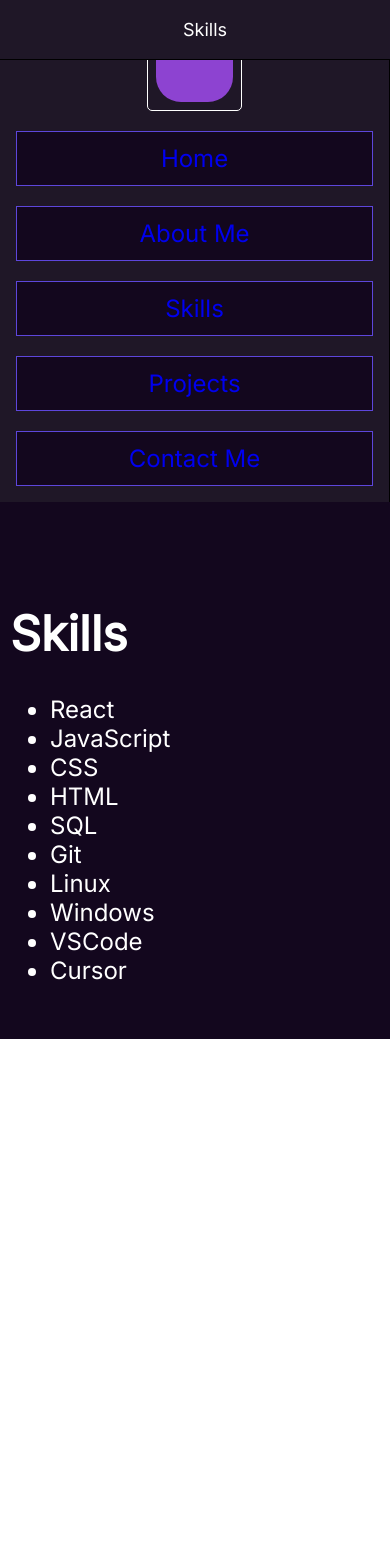
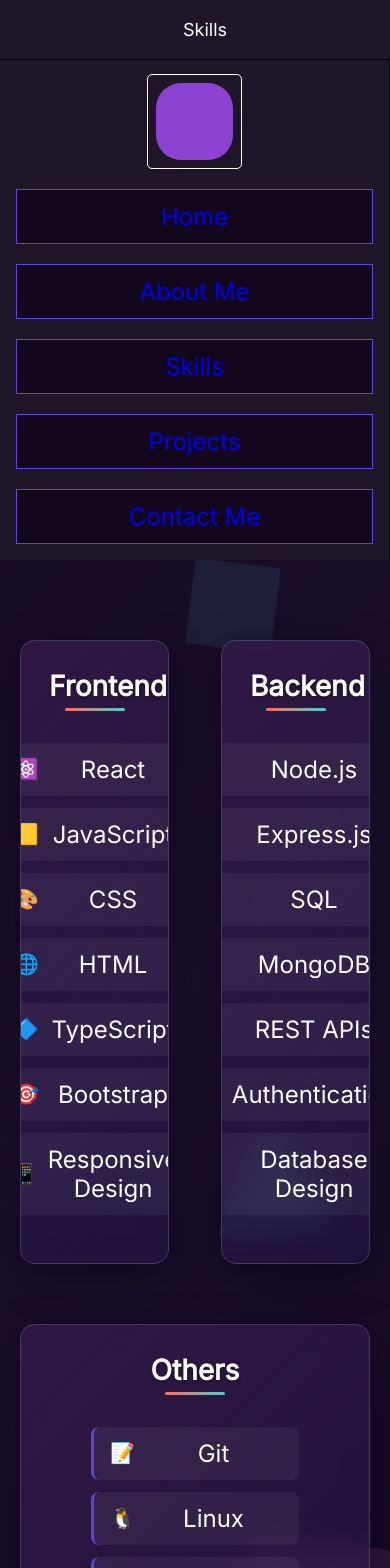
Before and after one commit to seaflapp/react-portfolio, a React (Create React App) app: page /skills in a window 390 px wide. Shown: the top 1568 px of the page. Before the commit the page ends 1039 px from the top, so only its background shows below. Built offline with nearby package versions, Linux system fonts and the light colour scheme.

Commit message:
changed the design look

```diff
--- a/package.json
+++ b/package.json
@@ -9,6 +9,7 @@
     "@testing-library/user-event": "^13.5.0",
     "react": "^19.1.0",
     "react-dom": "^19.1.0",
+    "react-icons": "^5.5.0",
     "react-router-dom": "^7.6.2",
     "react-scripts": "5.0.1",
     "web-vitals": "^2.1.4"
--- a/src/components/ContactPage.jsx
+++ b/src/components/ContactPage.jsx
@@ -9,6 +9,7 @@ const ContactPage = () => (
         <li>Email: <a href="mailto:contact@example.com">contact@example.com</a></li>
         <li>Phone: <a href="tel:+1234567890">+1234567890</a></li>
     </ul>
+
   </MainLayout>
 );
 
--- a/src/components/MainLayout.jsx
+++ b/src/components/MainLayout.jsx
@@ -3,6 +3,14 @@ import { Link } from 'react-router-dom';
 
 const MainLayout = ({ children, pageTitle }) => (
   <div className="logo-colapseble-nav-bar">
+    {/* Animated Background Shapes */}
+    <div className="floating-shape-1"></div>
+    <div className="floating-shape-2"></div>
+    <div className="floating-shape-3"></div>
+    <div className="floating-shape-4"></div>
+    <div className="floating-shape-5"></div>
+    <div className="floating-shape-6"></div>
+
     <div className="nav-bar">
       <div className="current-page-name">{pageTitle}</div>
     </div>
--- a/src/components/SkillsPage.jsx
+++ b/src/components/SkillsPage.jsx
@@ -1,21 +1,50 @@
 import React from 'react';
 import MainLayout from './MainLayout';
+import InfoCard from './InfoCard';
 
 const SkillsPage = () => (
   <MainLayout pageTitle="Skills">
-    <h1>Skills</h1>
-    <ul>
-      <li>React</li>
-      <li>JavaScript</li>
-      <li>CSS</li>
-      <li>HTML</li>
-      <li>SQL</li>
-      <li>Git</li>
-      <li>Linux</li>
-      <li>Windows</li>
-      <li>VSCode</li>
-      <li>Cursor</li>
-    </ul>
+    <div className="skills-grid-container">
+      <div className="skills-top-row">
+        <InfoCard title="Frontend">
+          <ul>
+            <li><span className="skill-icon">⚛️</span>React</li>
+            <li><span className="skill-icon">🟨</span>JavaScript</li>
+            <li><span className="skill-icon">🎨</span>CSS</li>
+            <li><span className="skill-icon">🌐</span>HTML</li>
+            <li><span className="skill-icon">🔷</span>TypeScript</li>
+            <li><span className="skill-icon">🎯</span>Bootstrap</li>
+            <li><span className="skill-icon">📱</span>Responsive Design</li>
+          </ul>
+        </InfoCard>
+
+        <InfoCard title="Backend">
+          <ul>
+            <li><span className="skill-icon">🟢</span>Node.js</li>
+            <li><span className="skill-icon">🚀</span>Express.js</li>
+            <li><span className="skill-icon">🗄️</span>SQL</li>
+            <li><span className="skill-icon">🍃</span>MongoDB</li>
+            <li><span className="skill-icon">🔗</span>REST APIs</li>
+            <li><span className="skill-icon">🔐</span>Authentication</li>
+            <li><span className="skill-icon">💾</span>Database Design</li>
+          </ul>
+        </InfoCard>
+      </div>
+
+      <div className="skills-bottom-row">
+        <InfoCard title="Others">
+          <ul>
+            <li><span className="skill-icon">📝</span>Git</li>
+            <li><span className="skill-icon">🐧</span>Linux</li>
+            <li><span className="skill-icon">🪟</span>Windows</li>
+            <li><span className="skill-icon">💻</span>VSCode</li>
+            <li><span className="skill-icon">✏️</span>Cursor</li>
+            <li><span className="skill-icon">🐳</span>Docker</li>
+            <li><span className="skill-icon">🔄</span>Agile/Scrum</li>
+          </ul>
+        </InfoCard>
+      </div>
+    </div>
   </MainLayout>
 );
 
--- a/src/css/App.css
+++ b/src/css/App.css
@@ -11,6 +11,13 @@ margin: 0; line-height: normal;
 --color-darkorchid: #8d43d1;
 --color-mediumslateblue: #5d46db;
 --color-darkslateblue: #301a45;
+/* Animated Background Colors */
+--color-accent-1: #ff6b6b;
+--color-accent-2: #4ecdc4;
+--color-accent-3: #45b7d1;
+--color-accent-4: #96ceb4;
+--color-accent-5: #feca57;
+--color-accent-6: #ff9ff3;
 /* BorderRadius */
 --br-15: 15px;
 /* Font */
--- a/src/css/navBarlogo.css
+++ b/src/css/navBarlogo.css
@@ -102,7 +102,7 @@
 .logo-colapseble-nav-bar {
   	width: 100%;
   	position: relative;
-  	background-color: var(--color-gray-200);
+  	background: linear-gradient(135deg, var(--color-gray-200) 0%, #1a0f2e 50%, var(--color-gray-200) 100%);
   	min-height: 100vh;
   	overflow: hidden;
   	text-align: left;
@@ -112,6 +112,171 @@
   	display: flex;
   	flex-direction: column;
 }
+
+/* Animated Background Shapes */
+.logo-colapseble-nav-bar::before {
+  	content: '';
+  	position: absolute;
+  	top: 0;
+  	left: 0;
+  	width: 100%;
+  	height: 100%;
+  	pointer-events: none;
+  	z-index: 0;
+}
+
+/* Floating Shape 1 - Circle */
+.floating-shape-1 {
+  	position: absolute;
+  	width: 120px;
+  	height: 120px;
+  	background: radial-gradient(circle, var(--color-accent-1) 0%, transparent 70%);
+  	border-radius: 50%;
+  	top: 20%;
+  	left: 10%;
+  	animation: float1 15s ease-in-out infinite;
+  	opacity: 0.3;
+  	z-index: 0;
+}
+
+/* Floating Shape 2 - Triangle */
+.floating-shape-2 {
+  	position: absolute;
+  	width: 0;
+  	height: 0;
+  	border-left: 60px solid transparent;
+  	border-right: 60px solid transparent;
+  	border-bottom: 104px solid var(--color-accent-2);
+  	top: 60%;
+  	right: 15%;
+  	animation: float2 20s ease-in-out infinite;
+  	opacity: 0.4;
+  	z-index: 0;
+}
+
+/* Floating Shape 3 - Square */
+.floating-shape-3 {
+  	position: absolute;
+  	width: 80px;
+  	height: 80px;
+  	background: var(--color-accent-3);
+  	transform: rotate(45deg);
+  	top: 30%;
+  	right: 30%;
+  	animation: float3 18s ease-in-out infinite;
+  	opacity: 0.25;
+  	z-index: 0;
+}
+
+/* Floating Shape 4 - Hexagon */
+.floating-shape-4 {
+  	position: absolute;
+  	width: 100px;
+  	height: 57.74px;
+  	background: var(--color-accent-4);
+  	position: relative;
+  	top: 70%;
+  	left: 20%;
+  	animation: float4 22s ease-in-out infinite;
+  	opacity: 0.35;
+  	z-index: 0;
+}
+
+.floating-shape-4::before,
+.floating-shape-4::after {
+  	content: "";
+  	position: absolute;
+  	width: 0;
+  	border-left: 50px solid transparent;
+  	border-right: 50px solid transparent;
+}
+
+.floating-shape-4::before {
+  	bottom: 100%;
+  	border-bottom: 28.87px solid var(--color-accent-4);
+}
+
+.floating-shape-4::after {
+  	top: 100%;
+  	width: 0;
+  	border-left: 50px solid transparent;
+  	border-right: 50px solid transparent;
+  	border-top: 28.87px solid var(--color-accent-4);
+}
+
+/* Floating Shape 5 - Star */
+.floating-shape-5 {
+  	position: absolute;
+  	width: 60px;
+  	height: 60px;
+  	background: var(--color-accent-5);
+  	clip-path: polygon(50% 0%, 61% 35%, 98% 35%, 68% 57%, 79% 91%, 50% 70%, 21% 91%, 32% 57%, 2% 35%, 39% 35%);
+  	top: 15%;
+  	right: 5%;
+  	animation: float5 25s ease-in-out infinite;
+  	opacity: 0.3;
+  	z-index: 0;
+}
+
+/* Floating Shape 6 - Wave */
+.floating-shape-6 {
+  	position: absolute;
+  	width: 150px;
+  	height: 40px;
+  	background: var(--color-accent-6);
+  	border-radius: 20px;
+  	top: 80%;
+  	left: 60%;
+  	animation: float6 16s ease-in-out infinite;
+  	opacity: 0.2;
+  	z-index: 0;
+}
+
+/* Animation Keyframes */
+@keyframes float1 {
+  	0%, 100% { transform: translateY(0px) rotate(0deg); }
+  	25% { transform: translateY(-30px) rotate(90deg); }
+  	50% { transform: translateY(-15px) rotate(180deg); }
+  	75% { transform: translateY(-45px) rotate(270deg); }
+}
+
+@keyframes float2 {
+  	0%, 100% { transform: translateX(0px) translateY(0px) rotate(0deg); }
+  	33% { transform: translateX(20px) translateY(-25px) rotate(120deg); }
+  	66% { transform: translateX(-15px) translateY(-10px) rotate(240deg); }
+}
+
+@keyframes float3 {
+  	0%, 100% { transform: translateY(0px) rotate(45deg) scale(1); }
+  	25% { transform: translateY(-20px) rotate(90deg) scale(1.1); }
+  	50% { transform: translateY(-35px) rotate(135deg) scale(0.9); }
+  	75% { transform: translateY(-15px) rotate(180deg) scale(1.05); }
+}
+
+@keyframes float4 {
+  	0%, 100% { transform: translateX(0px) translateY(0px) rotate(0deg); }
+  	20% { transform: translateX(25px) translateY(-20px) rotate(72deg); }
+  	40% { transform: translateX(-10px) translateY(-30px) rotate(144deg); }
+  	60% { transform: translateX(-25px) translateY(-15px) rotate(216deg); }
+  	80% { transform: translateX(15px) translateY(-25px) rotate(288deg); }
+}
+
+@keyframes float5 {
+  	0%, 100% { transform: translateY(0px) rotate(0deg) scale(1); }
+  	16% { transform: translateY(-25px) rotate(60deg) scale(1.2); }
+  	32% { transform: translateY(-40px) rotate(120deg) scale(0.8); }
+  	48% { transform: translateY(-20px) rotate(180deg) scale(1.1); }
+  	64% { transform: translateY(-35px) rotate(240deg) scale(0.9); }
+  	80% { transform: translateY(-15px) rotate(300deg) scale(1.05); }
+}
+
+@keyframes float6 {
+  	0%, 100% { transform: translateX(0px) translateY(0px) scaleX(1); }
+  	25% { transform: translateX(30px) translateY(-15px) scaleX(1.2); }
+  	50% { transform: translateX(-20px) translateY(-25px) scaleX(0.8); }
+  	75% { transform: translateX(15px) translateY(-10px) scaleX(1.1); }
+}
+
 .logo-colapseble-nav-bar-child,
 .logo-colapseble-nav-bar-item,
 .logo-colapseble-nav-bar-inner,
@@ -124,51 +289,104 @@
   	height: 250px;
   	overflow: hidden;
 }
-.title {
+/* .title {
   	position: absolute;
   	top: 20px;
   	left: 288px;
   	display: inline-block;
   	width: 50px;
   	height: 29px;
-}
+} */
 .info-card {
   	border-radius: var(--br-15);
-  	background-color: var(--color-darkslateblue);
+  	background: linear-gradient(135deg, rgba(48, 26, 69, 0.95) 0%, rgba(93, 70, 219, 0.1) 100%);
+  	backdrop-filter: blur(15px);
+  	border: 1px solid rgba(255, 255, 255, 0.15);
   	width: 100%;
   	max-width: 625px;
-  	min-height: 250px;
+  	min-height: 280px;
   	overflow: hidden;
-  	padding: 20px;
+  	padding: 28px;
   	box-sizing: border-box;
+  	position: relative;
+  	z-index: 2;
+  	box-shadow: 0 12px 40px rgba(0, 0, 0, 0.4);
+  	transition: all 0.4s cubic-bezier(0.175, 0.885, 0.32, 1.275);
+}
+.info-card:hover {
+  	transform: translateY(-8px) scale(1.02);
+  	box-shadow: 0 20px 60px rgba(0, 0, 0, 0.5);
+  	border-color: rgba(141, 67, 209, 0.3);
 }
 .info-card .title {
-  	font-size: 24px;
+  	font-size: 28px;
   	font-weight: bold;
-  	margin-bottom: 15px;
+  	margin-bottom: 20px;
   	color: var(--color-white);
+  	position: relative;
+  	display: block;
+  	width: 100%;
+  	text-align: center;
+  	text-shadow: 0 2px 4px rgba(0, 0, 0, 0.3);
 }
+.info-card .title::after {
+  	content: '';
+  	position: absolute;
+  	bottom: -8px;
+  	left: 50%;
+  	transform: translateX(-50%);
+  	width: 60px;
+  	height: 3px;
+  	background: linear-gradient(90deg, var(--color-accent-1), var(--color-accent-2));
+  	border-radius: 2px;
+}
+.info-card ul {
+  	list-style-type: none;
+  	padding: 0;
+  	margin: 20px 0;
+  	display: grid;
+  	gap: 12px;
+}
+.info-card li {
+  	margin: 0;
+  	padding: 12px 16px 12px 50px;
+  	position: relative;
+  	color: var(--color-white);
+  	background: rgba(255, 255, 255, 0.05);
+  	border-radius: 8px;
+  	border-left: 3px solid var(--color-mediumslateblue);
+  	transition: all 0.3s ease;
+}
+.info-card li:hover {
+  	background: rgba(255, 255, 255, 0.1);
+  	transform: translateX(5px);
+  	border-left-color: var(--color-accent-1);
+}
+.info-card li:before {
+  	display: none;
+}
+
+/* Skill Icons Styling */
+.skill-icon {
+  	position: absolute;
+  	left: 16px;
+  	top: 50%;
+  	transform: translateY(-50%);
+  	font-size: 20px;
+  	transition: all 0.3s ease;
+  	display: inline-block;
+  	width: 24px;
+  	text-align: center;
+}
+
+.info-card li:hover .skill-icon {
+  	transform: translateY(-50%) scale(1.2);
+}
+
 .info-card p {
   	margin: 10px 0;
   	line-height: 1.5;
   	color: var(--color-white);
-}
-.info-card ul {
-  	list-style-type: none;
-  	padding: 0;
-  	margin: 10px 0;
-}
-.info-card li {
-  	margin: 10px 0;
-  	padding-left: 20px;
-  	position: relative;
-  	color: var(--color-white);
-}
-.info-card li:before {
-  	content: "•";
-  	position: absolute;
-  	left: 0;
-  	color: var(--color-mediumslateblue);
 }
 .main-content {
   	margin-left: 250px;
@@ -177,6 +395,8 @@
   	display: flex;
   	flex-direction: column;
   	align-items: flex-start;
+  	position: relative;
+  	z-index: 1;
 }
 .info-card-welcome {
   	width: 100%;
@@ -190,11 +410,11 @@
 .info-card-grid {
   	display: grid;
   	grid-template-columns: repeat(2, 1fr);
-  	gap: 24px;
+  	gap: 32px;
   	width: 100%;
   	max-width: 1400px;
-  	margin: 0 auto;
-  	padding: 24px 0;
+  	margin: 0 auto 40px auto;
+  	padding: 32px 0;
 }
 .info-card-column {
   	display: flex;
@@ -232,6 +452,17 @@
   		height: auto;
   	}
 
+  	/* Adjust floating shapes for mobile */
+  	.floating-shape-1,
+  	.floating-shape-2,
+  	.floating-shape-3,
+  	.floating-shape-4,
+  	.floating-shape-5,
+  	.floating-shape-6 {
+  		opacity: 0.15;
+  		transform: scale(0.7);
+  	}
+
   	.logo-colapseble-nav-bar-child,
   	.logo-colapseble-nav-bar-item,
   	.logo-colapseble-nav-bar-inner,
@@ -254,6 +485,17 @@
 
   	.current-page-name {
   		font-size: 18px;
+  	}
+
+  	/* Further reduce floating shapes on very small screens */
+  	.floating-shape-1,
+  	.floating-shape-2,
+  	.floating-shape-3,
+  	.floating-shape-4,
+  	.floating-shape-5,
+  	.floating-shape-6 {
+  		opacity: 0.1;
+  		transform: scale(0.5);
   	}
 }
 
@@ -279,3 +521,31 @@
   		padding-right: 0;
   	}
 }
+
+/* Enhanced Skills Grid Styling */
+.skills-grid-container {
+  	display: flex;
+  	flex-direction: column;
+  	gap: 40px;
+  	width: 100%;
+  	max-width: 1400px;
+  	margin: 0 auto;
+}
+
+.skills-top-row {
+  	display: grid;
+  	grid-template-columns: repeat(2, 1fr);
+  	gap: 32px;
+  	width: 100%;
+}
+
+.skills-bottom-row {
+  	width: 100%;
+  	display: flex;
+  	justify-content: center;
+}
+
+.skills-bottom-row .info-card {
+  	max-width: 800px;
+  	width: 100%;
+}
```
Also changed, not shown: src/components/Test.jsx (+8 -0 lines), 1 other file (tests, documents, lock files or other folders).
